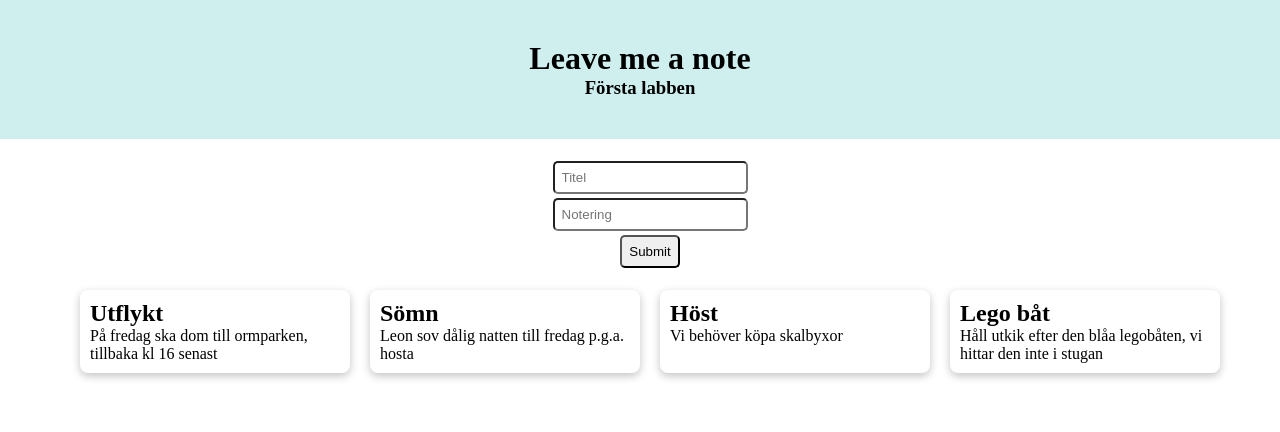
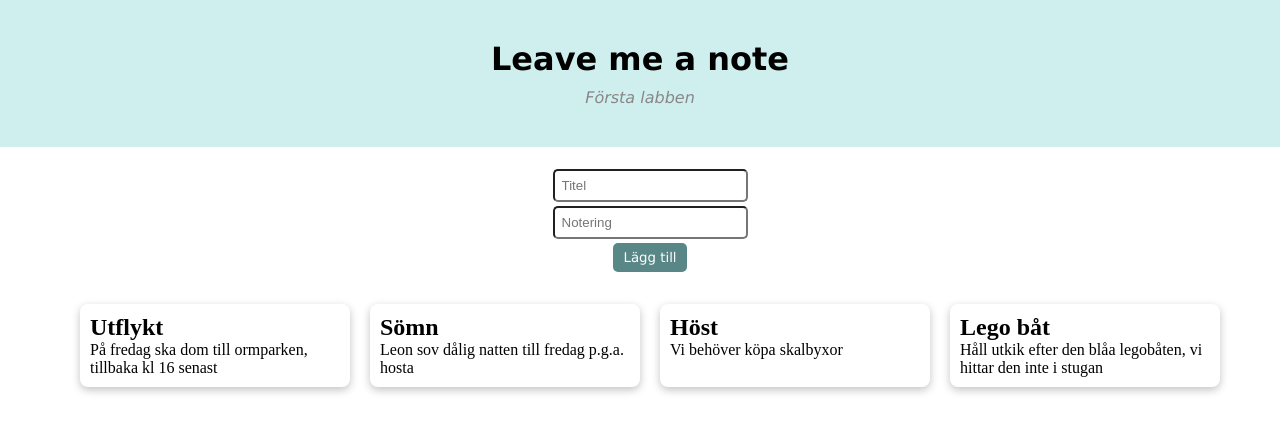
Before and after one commit to Noccis/labb-one, a React (Vite) app: page / in a window 1280 px wide. Shown: the top 432 px of the page. Built offline with nearby package versions, Linux system fonts and the light colour scheme.

Commit message:
smaller design changes

```diff
--- a/src/App.css
+++ b/src/App.css
@@ -12,4 +12,11 @@
 header {
   background-color: rgb(207, 239, 239);
   padding: 40px;
+  font-family: 'Lucida Sans', 'Lucida Sans Regular', 'Lucida Grande', 'Lucida Sans Unicode', Geneva, Verdana, sans-serif;
 }
+
+#subtitle {
+  color: rgb(137, 134, 134);
+  font-style: italic;
+  margin-top: 10px;
+}
--- a/src/App.jsx
+++ b/src/App.jsx
@@ -7,7 +7,7 @@ function App() {
     <>
       <header className='flex-column'>
         <h1>Leave me a note</h1>
-        <h3>Första labben</h3>
+        <p id='subtitle'>Första labben</p>
       </header>
       <main className='flex-column'>
         <NotesPage />
--- a/src/components/NoteInput.jsx
+++ b/src/components/NoteInput.jsx
@@ -31,7 +31,8 @@ const NoteInput = ({listOfNotes, setListOfNotes}) => {
         onChange={handleChange} />
 
         <input
-        type='submit'/>
+        type='submit'
+        value={'Lägg till'}/>
       </form>
     </div>
   )
--- a/src/styling/noteInput.css
+++ b/src/styling/noteInput.css
@@ -4,6 +4,14 @@ input {
     padding: 7px;
 }
 
+input[type=submit] {
+    background-color: rgb(89, 135, 135);
+    color: white;
+    border: none;
+    padding: 7px 10px 7px 10px;
+    font-family: 'Lucida Sans', 'Lucida Sans Regular', 'Lucida Grande', 'Lucida Sans Unicode', Geneva, Verdana, sans-serif;
+}
+
 #input-form {
     margin: 10px;
 }
--- a/src/styling/noteslist.css
+++ b/src/styling/noteslist.css
@@ -3,4 +3,5 @@
     display: flex;
     flex-wrap: wrap;
     justify-content: center;
+    margin-top: 20px;
 }
```
